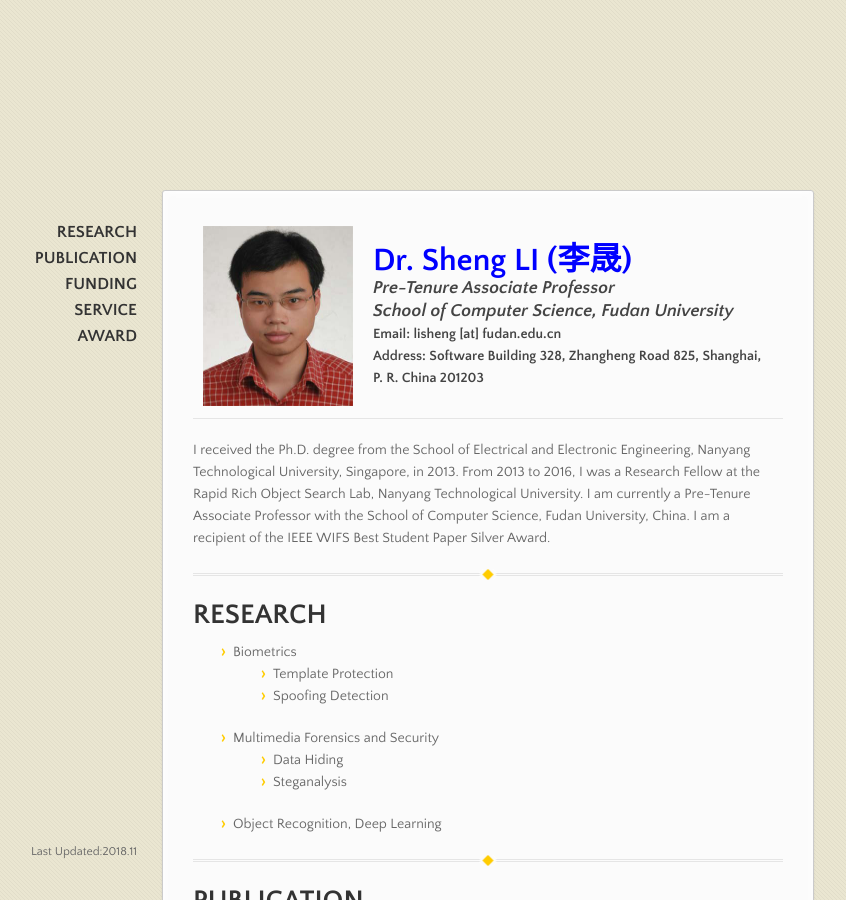
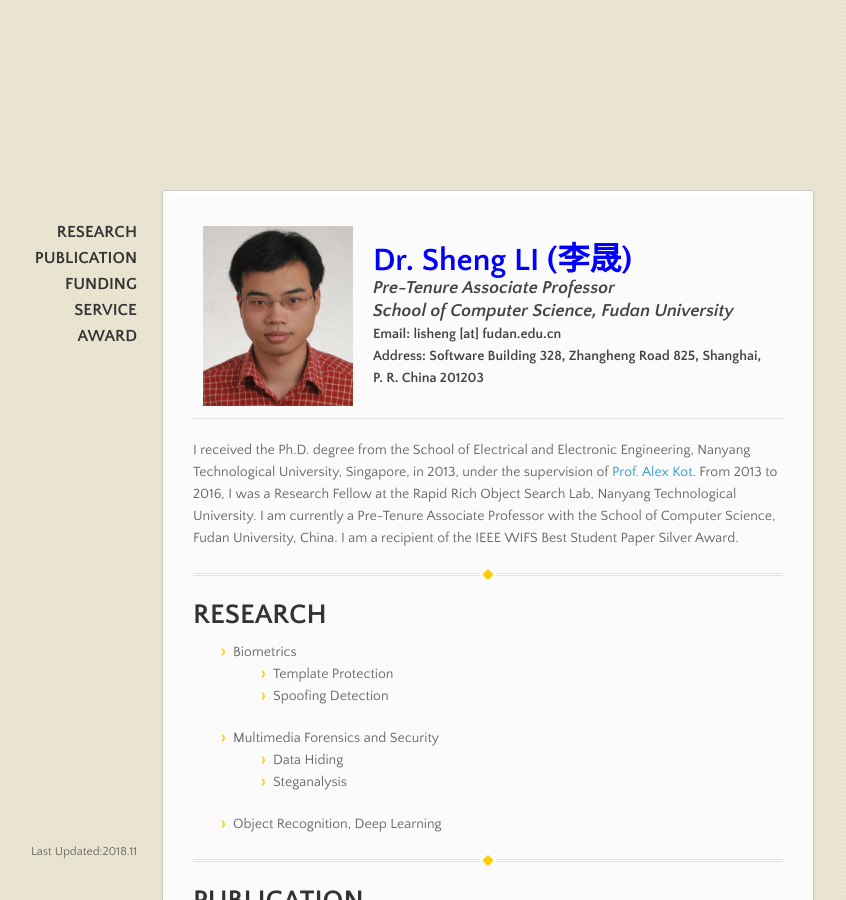
Before and after one commit to blazelisheng/blazelisheng.github.io, a Jekyll site: the page built from index.md, in a window 1280 px wide and 900 px high. Shown: the whole window, without its empty margins (153-999 px from the left). Built offline with Jekyll 4.4.1, drawn with Linux system fonts in a browser that asks for light colours.

Commit message:
Update index.md

```diff
--- a/index.md
+++ b/index.md
@@ -11,7 +11,7 @@
 </table>
 
 
-I received the Ph.D. degree from the School of Electrical and Electronic Engineering, Nanyang Technological University, Singapore, in 2013. From 2013 to 2016, I was a Research Fellow at the Rapid Rich Object Search Lab, Nanyang Technological University. I am currently a Pre-Tenure Associate Professor with the School of Computer Science, Fudan University, China. I am a recipient of the IEEE WIFS Best Student Paper Silver Award.
+I received the Ph.D. degree from the School of Electrical and Electronic Engineering, Nanyang Technological University, Singapore, in 2013, under the supervision of [Prof. Alex Kot](http://www.ntu.edu.sg/home/eackot/). From 2013 to 2016, I was a Research Fellow at the Rapid Rich Object Search Lab, Nanyang Technological University. I am currently a Pre-Tenure Associate Professor with the School of Computer Science, Fudan University, China. I am a recipient of the IEEE WIFS Best Student Paper Silver Award.
 
 * * *
 # RESEARCH
```
